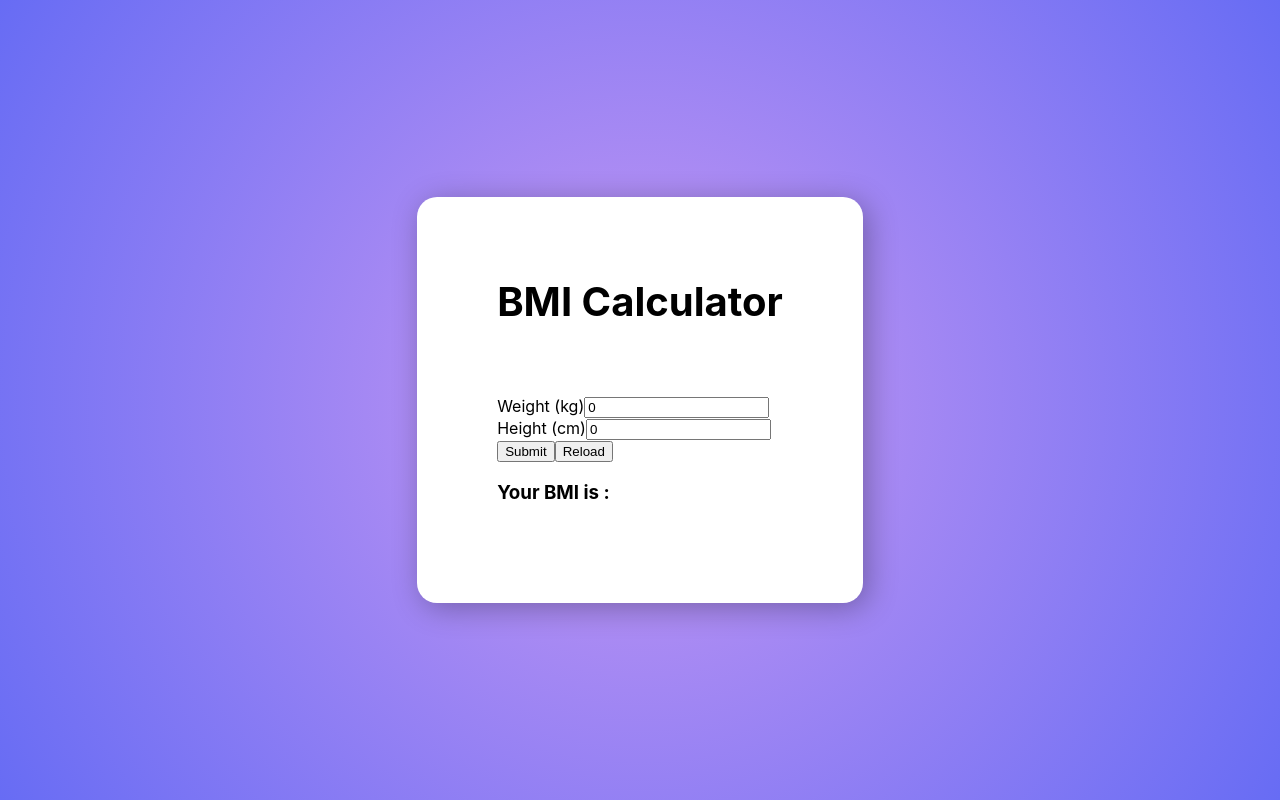
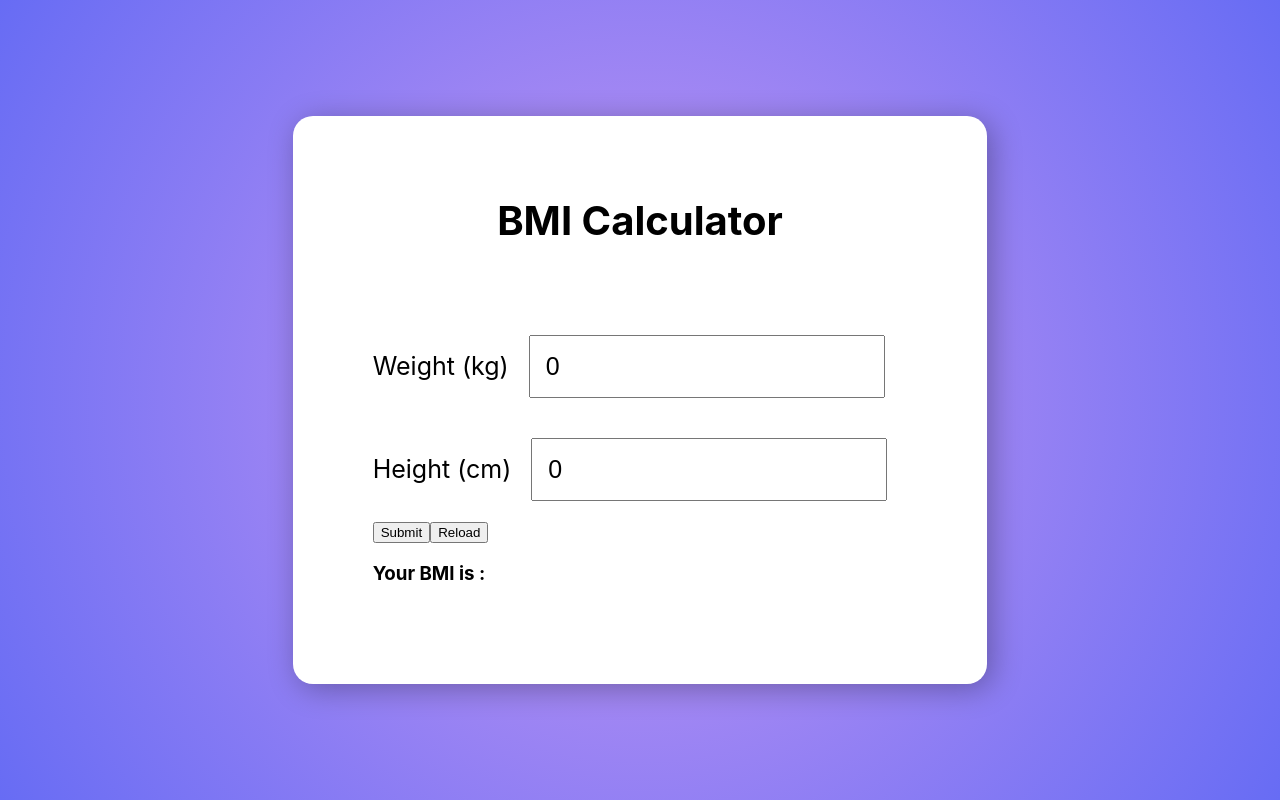
Before and after one commit to ChaviduBandara/BMI-Calculator, a React (Create React App) app: page / in a window 1280 px wide. Built offline with nearby package versions, Linux system fonts and the light colour scheme.

Commit message:
Update App.css

```diff
--- a/src/App.css
+++ b/src/App.css
@@ -16,5 +16,13 @@
     padding-bottom: 70px;
     margin: 0;
     font-size: 40px;
-
+    text-align: center;
   }
+  .form label{
+    font-size: 25px;
+  }
+  .form input{
+    margin: 20px;
+    padding: 15px;
+    font-size: 25px;
+  }
```
